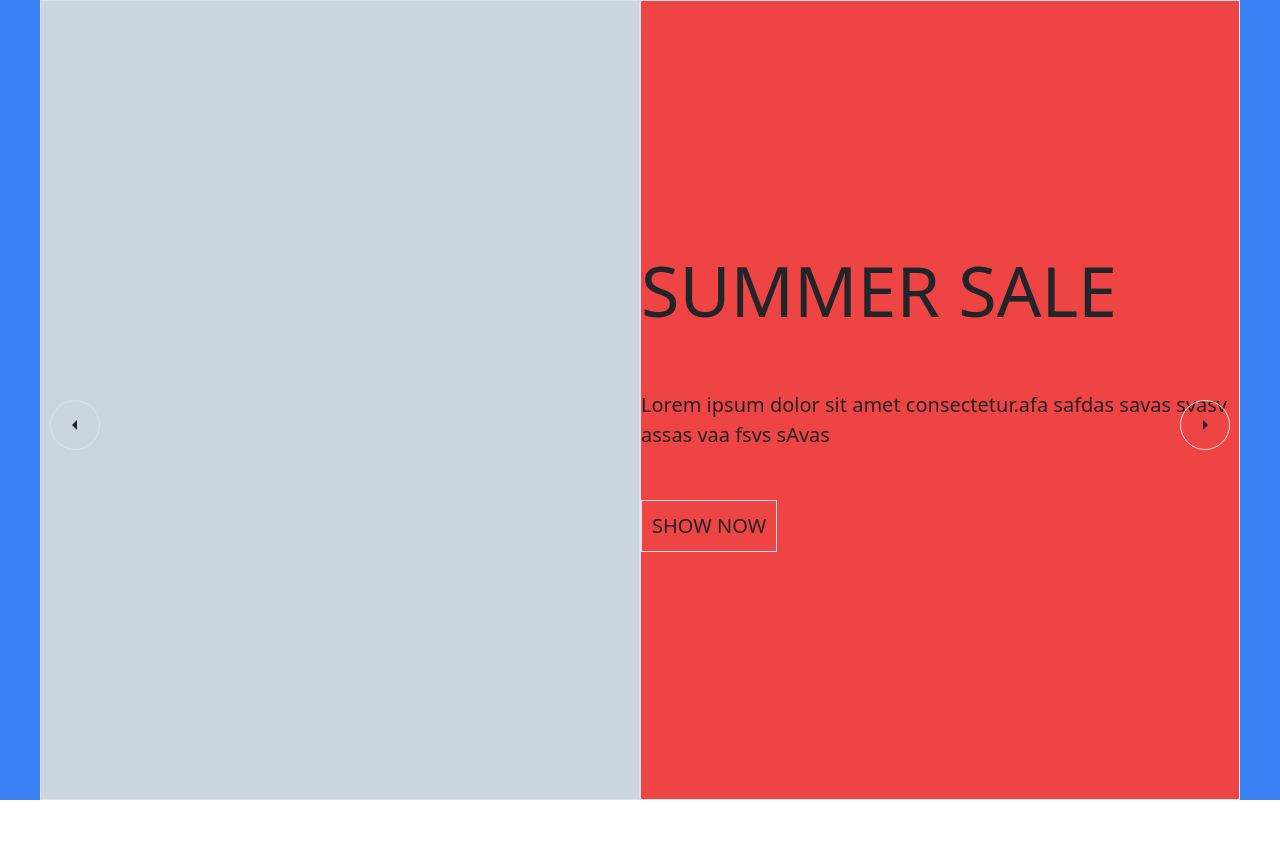
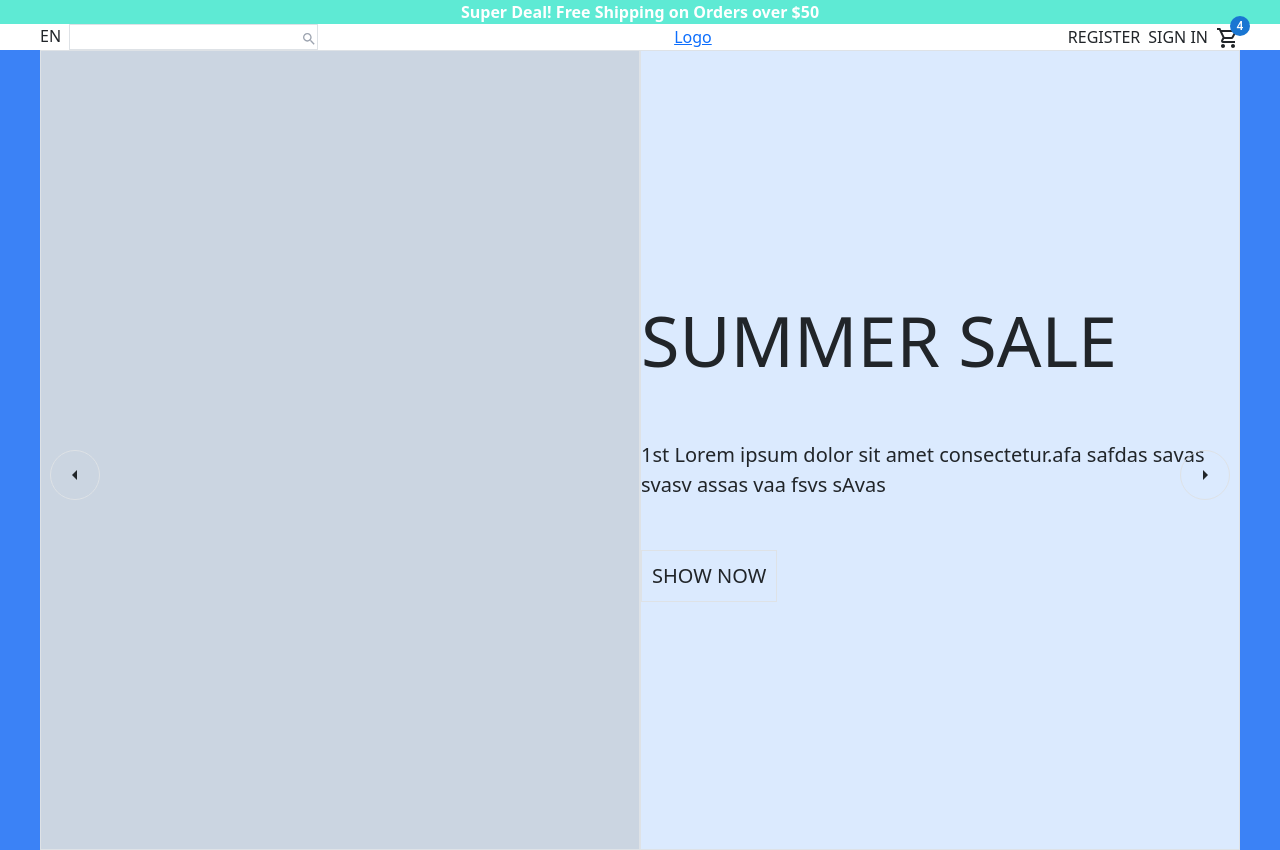
Before and after one commit to superkingsely/mypersonal-portfolio-react, a React (Create React App) app: page / in a window 1280 px wide. Before the commit the page ends 800 px from the top, so only its background shows below. Built offline with nearby package versions, Linux system fonts and the light colour scheme.

Commit message:
not respons

```diff
--- a/src/App.tsx
+++ b/src/App.tsx
@@ -1,11 +1,11 @@
-import React from 'react'
+import Header from './Components/Header'
 import Slider from './Components/Slider'
 
 
 const App = () => {
   return (
     <>
-
+    <Header/>
     <Slider/>
     </>
   )
--- a/src/Components/Header.tsx
+++ b/src/Components/Header.tsx
@@ -10,7 +10,7 @@ const Left=styled.div`
 `
 const Header = () => {
   return (
-    <header>
+    <header className="overflow-hidden ">
         <div className="announcement text-center bg-teal-300 text-white font-bold">
             Super Deal! Free Shipping on Orders over $50
         </div>
@@ -56,4 +56,4 @@ const Header = () => {
   )
 }
 
-export default Header
+export default Header;
--- a/src/Components/Slider.tsx
+++ b/src/Components/Slider.tsx
@@ -1,26 +1,28 @@
 import { ArrowLeftOutlined, ArrowRightOutlined } from '@mui/icons-material'
-import { Slide } from '@mui/material'
 import React, { useState } from 'react'
-
+import {data} from '../Data'
 const Slider = () => {
     // state
     const [slideindex,setSlideindex]=useState(0)
 
+
     // func
     const handleclick=(arrow:any)=>{
+        // 3=Arry.length-1
         if(arrow==='left'){
-            if(slideindex >=0 && slideindex <2){
+            if(slideindex >=0 && slideindex <data.length-1){
                 setSlideindex(slideindex=>slideindex+1)
             }else{setSlideindex(0)}
         }else{
-            if(slideindex >0 && slideindex <=2){
+            if(slideindex >0 && slideindex <=data.length-1){
                 setSlideindex(slideindex=>slideindex-1)
-            }else{setSlideindex(slideindex+2)}
+            }else{setSlideindex(slideindex+data.length-1)}
         }
     }
   return (
     <section className='min-h-[100vh]   bg-blue-500 '>
-        <div className="section-content relative max-w-[1200px] min-h-[100vh] mx-auto flex  overflow-hidden ">
+        {/* slider */}
+        <div className="section-content relative max-w-[1200px] min-h-[100vh] mx-auto flex  overflow-hidden slder">
 
             <div className="arrowslide w-[50px] h-[50px] rounded-full border flex items-center justify-center absolute top-[50%]  left-[10px]  bottom-[50%] cursor-pointer z-10 "
             onClick={()=>handleclick('left')}
@@ -32,31 +34,40 @@ const Slider = () => {
             >
                 <ArrowRightOutlined/>
             </div>
+            {/* slides */}
             {/* wrapper */}
             <div className={`
-                wrapper h-[100vh] w-[300%] bg-white flex
+                wrapper h-[100vh] w-[${data.length*100}%] bg-white flex
                 `}
-                style={{transform:`translateX(${(-100/3)*slideindex}%)`}}
+                style={{transform:`translateX(${(-100/data.length)*slideindex}%)`}}
                 >
-                    {/* slides */}
-                <div className="slides bg-red-500  w-[1200px] flex flex-wrap ">
+                    {/* slide */}
+                {
+                    data.map((obj:any)=>{
+                        return(
+                            <div
+                            key={obj.id}
+                             className={`
+                                slides ${obj.bg}  w-[1200px] flex flex-wrap
+                             `}>
 
                     <div className="left grow shrink basis-[300px] border bg-slate-300">
 
                     </div>
                     <div className="rigth grow shrink basis-[300px] border flex flex-col justify-center ">
-                        <h1 className='text-[70px]'>SUMMER SALE</h1>
-                        <p className="text-[20px] my-[50px]    ">Lorem ipsum dolor sit amet consectetur.afa safdas savas svasv assas vaa  fsvs sAvas</p>
+                        <h1 className='text-[70px]'>{obj.title}</h1>
+                        <p className="text-[20px] my-[50px]    ">{obj.desc}</p>
                         <div>
 
                         <button className="p-[10px] text-[20px] border">SHOW NOW</button>
                         </div>
                     </div>
                 </div>
+                        )
+                    })
+                }
 
-                <div className="slides bg-green-500 w-[1200px]">1</div>
 
-                <div className="slides bg-yellow-500  w-[1200px]">1</div>
             </div>
         </div>
 
--- /dev/null
+++ b/src/Data.ts
@@ -0,0 +1,32 @@
+import img from '../src/assets/my-pics (1).png'
+
+ interface Islideobj{
+    id:number,
+    img:string|any,
+    title:string,
+    desc:string,
+    bg:string
+ }
+export const data:Array<Islideobj>=[
+    {
+        id: 1,
+        img: img,
+        title: "SUMMER SALE",
+        desc: "1st Lorem ipsum dolor sit amet consectetur.afa safdas savas svasv assas vaa  fsvs sAvas",
+        bg: "bg-blue-100"
+    },
+    {
+        id: 2,
+        img: img,
+        title: "AUTUMN COLLECTION",
+        desc: "2nd Lorem ipsum dolor sit amet consectetur.afa safdas savas svasv assas vaa  fsvs sAvas",
+        bg: "bg-yellow-100"
+    },
+    {
+        id: 3,
+        img: img,
+        title: "LOUNGEWEAR LOVE",
+        desc: "3rd Lorem ipsum dolor sit amet consectetur.afa safdas savas svasv assas vaa  fsvs sAvas",
+        bg: "bg-red-100"
+    },
+]
```
Also changed, not shown: src/assets/my logo.png (renamed from src/assets/my-pics (2).png), src/my-pics (1).png (deleted).
